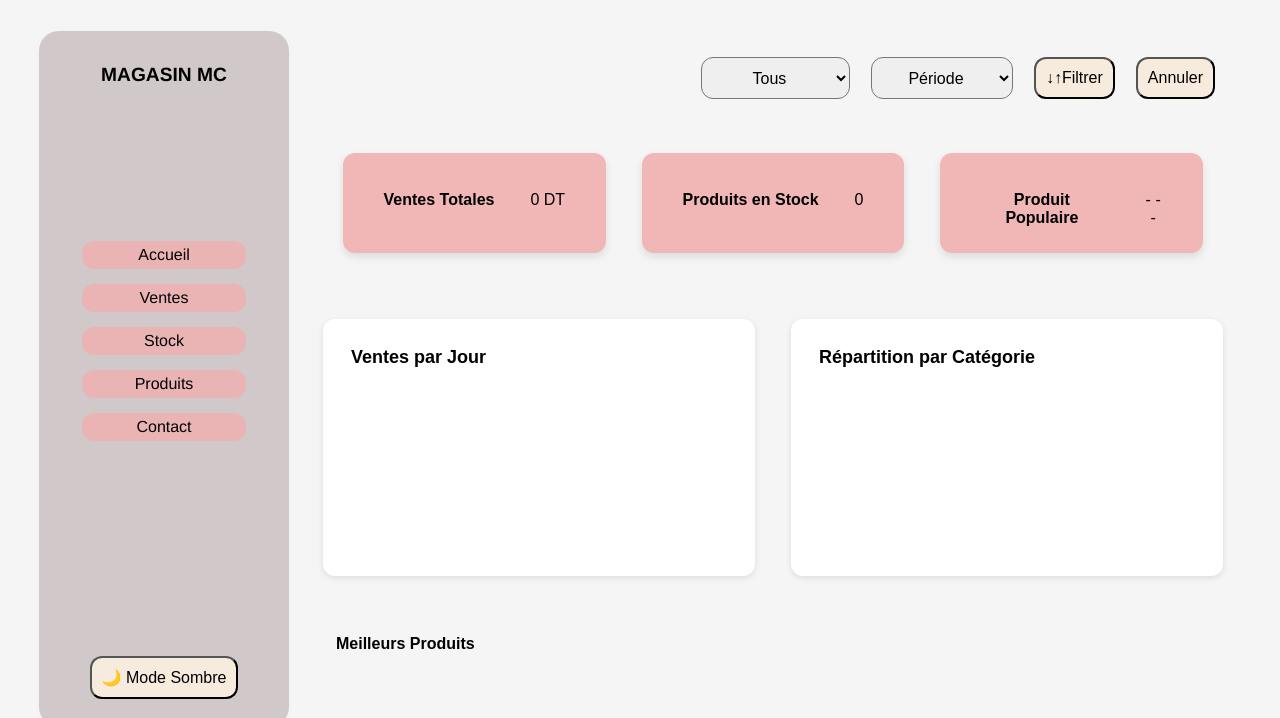
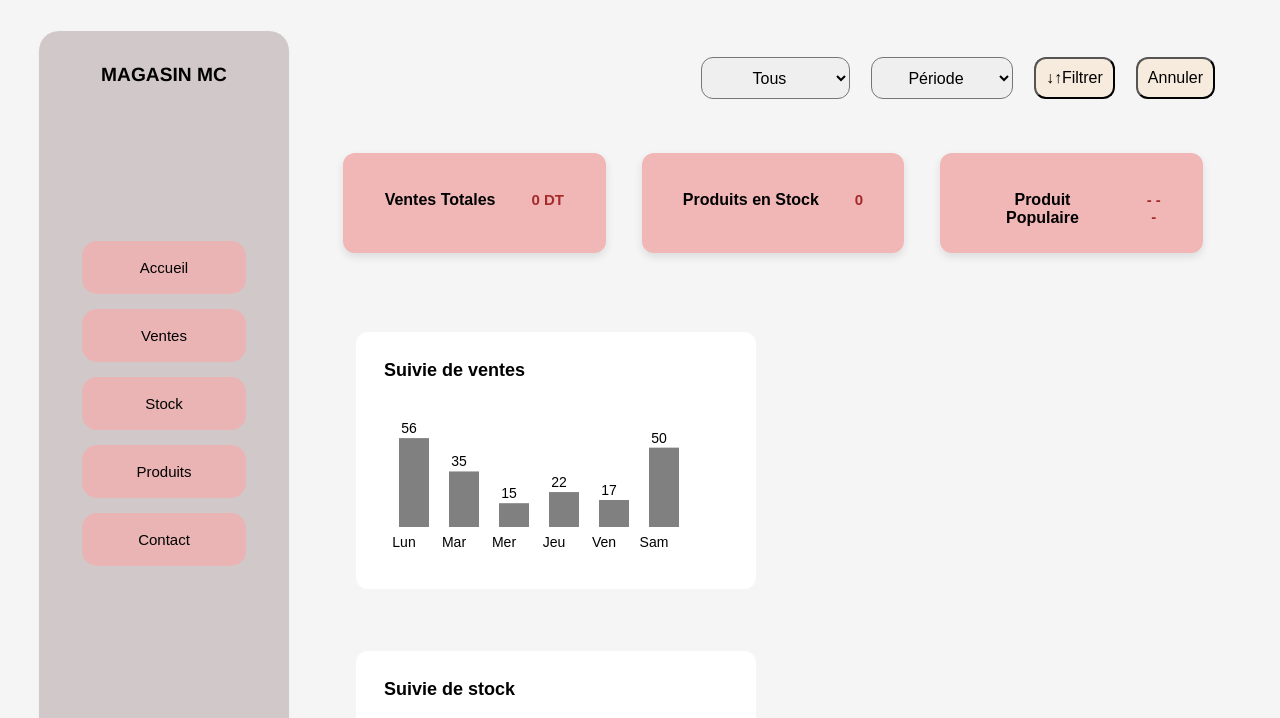
Before and after one commit to malakcherif/CherifMalak_DashboardMagasin, a plain HTML site: page index.html in a window 1280 px wide. Shown: the part 80-798 px from the top of the page. Drawn offline with Linux system fonts and the light colour scheme.

Commit message:
Commit 3 de projet

```diff
--- a/index.html
+++ b/index.html
@@ -64,12 +64,16 @@
             font-size: 0.9vw;
         }
         .grid .card, .class_ajoute {
-            max-width: 15vw; /* cartes rétrécissent */
+            max-width: 15vw;
         }
 
         .grid img, .class_ajoute img {
             height: auto;
             width: 100%;
+        }
+        .chartjs .box {
+            width: 100%;
+            height: auto;
         }
         .infos {
             justify-content: center;
@@ -121,16 +125,26 @@
         padding: 0;
     }
 
-    aside ul li {
+    aside ul li   {
         display: grid;
         gap: 10px;
         background-color: rgb(235, 180, 180);
-        border-radius: 12px;
+        border-radius:15px;
         margin: 15px ;
         font-family: 'Franklin Gothic Medium', 'Arial Narrow', Arial, sans-serif;
+
     }
-    aside ul li:hover {
+    aside ul li a{
+
+        text-decoration: none;
+        color: black;
+        background-color: rgb(235, 180, 180);
+
+    }
+
+    aside ul li :hover   {
         background-color: rgb(245, 211, 211);
+
     }
     aside button{
         margin-top: 200px;
@@ -152,6 +166,11 @@
         gap: 20px;
         flex-wrap: wrap;
         margin: 20px;
+    }
+    #card p{
+        color:brown;
+        font-size: 15px;
+        font-weight: 600;
     }
     .infos{
         display: flex;
@@ -257,15 +276,14 @@
         display: flex;
         gap: 20px;
         flex-wrap: wrap;
-        margin: 20px 0;
+        margin: 20px ;
     }
     .chartjs .box {
-        flex: 1;
-        min-width: 300px;
+        width: 400px;
+        height: auto;
         padding: 15px;
         background: white;
         border-radius: 12px;
-        box-shadow: 0 2px 6px rgba(0,0,0,0.1);
     }
 
 </style>
@@ -273,22 +291,23 @@
     <header>
       <h1>🛍️Dashboard - Magasin en Ligne🛍️</h1>
     </header>
+
     <div class="container">
         <aside >
             <h2>Magasin MC</h2>
             <ul>
-                <li >Accueil</li>
-                <li>Ventes</li>
-                <li>Stock</li>
-                <li>Produits</li>
-                <li>Contact</li>
+                <li><a href="#acceuil">Accueil</a></li>
+                <li><a href="#prod_vente">Ventes</a></li>
+                <li><a href="#prod_stock">Stock</a></li>
+                <li><a href="#prod">Produits</a></li>
+                <li><a href="#contact">Contact</a></li>
             </ul>
 
             <button id="toggleTheme">🌙 Mode Sombre</button>
         </aside>
 
         <main>
-                <div class="filtrage">
+            <div class="filtrage" id="acceuil">
                     <select id="category">
                         <option value="tous">Tous</option>
                         <option value="vetements" >Vêtements</option>
@@ -296,28 +315,30 @@
                         <option value="electro">Eléctroniques</option>
                         <option value="decor">Meubles maison</option>
                     </select>
+
+
                     <select id="period">
                         <option value="rien">Période</option>
                         <option value="1">Dernier mois </option>
                         <option value="3">3 derniers mois</option>
                         <option value="6">6 derniers mois</option>
                     </select>
+
                     <button id="start">↓↑Filtrer</button>
                     <button id="reset">Annuler</button>
             </div>
-
-
-
 
             <div id="card">
                 <div class="infos">
                     <h3>Ventes Totales</h3>
                     <p id="total">0 DT</p>
                 </div>
+
                 <div class="infos">
                     <h3>Produits en Stock</h3>
                     <p id="stock">0</p>
                 </div>
+
                 <div class="infos">
                     <h3>Produit Populaire</h3>
                     <p id="populaire">- - -</p>
@@ -325,25 +346,33 @@
             </div>
 
                 <div class="chartjs">
+                    <div id="prod_vente">
                         <div class="box">
-                    <h3>Ventes par Jour</h3>
+                            <h3>Suivie de ventes</h3>
                             <canvas id="venteChart"></canvas>
                         </div>
+                    </div>
 
+                    <div id="prod_stock">
                         <div class="box">
-                    <h3>Répartition par Catégorie</h3>
-                    <canvas id="categorieChart"></canvas>
+                            <h3>Suivie de stock</h3>
+                            <canvas id="stockChart"></canvas>
                         </div>
                     </div>
+
+                </div>
+
+                <div id="prod">
 
                     <div class="meilleur">
                         <h3>Meilleurs Produits</h3>
                         <div class="grid" id="top"></div>
                     </div>
+
                 </div>
         </main>
     </div>
-    <footer>
+    <footer id="contact">
         <h1>Pour signaler un probleme , voici le contact :</h1>
         <a href="malak.cherif@etudiant-fst.utm.tn">✉️ malak.cherif@etudiant-fst.utm.tn ✉️</a>
     </footer>
@@ -359,7 +388,7 @@
             }
         });
 
-        // les produitsa suivre
+        // les produits a suivre
         const produits = [
             { nom: "Set Tendance pour femme", category: "vetements", prix: 99.90, stock: 35, img: "https://cdn.pixabay.com/photo/2020/05/22/14/59/fashion-5205675_960_720.jpg" },
             { nom: "Costume Bleu pour Homme", category: "vetements", prix: 120.65, stock: 15, img: "https://cdn.pixabay.com/photo/2017/08/10/08/00/suit-2619784_640.jpg" },
@@ -373,18 +402,18 @@
 
         function calculVentesTotales(calcul) {
             let total = 0;
-            calcul.forEach(p => total += p.prix);
+            calcul.forEach(p => total =total + p.prix);
             return total.toFixed(2);
         }
 
         function calculStockTotal(calcul) {
             let total = 0;
-            calcul.forEach(p => total += p.stock);
+            calcul.forEach(p =>total =total + p.stock);
             return total;
         }
 
         function produitPopulaire(calcul) {
-            let max = calcul.reduce((a, b) => a.stock > b.stock ? a : b);
+            let max = calcul.reduce((a, b) => a.stock > b.stock ? a : b); //tcompari qui a stock plus eleve
             return max.nom;
         }
 
@@ -423,13 +452,55 @@
         const filterBtn = document.getElementById("start");
         const resetBtn = document.getElementById("reset");
 
-        // graphes
+        // graphe vente
+        function grapheVente(tab, xtab) {
+            const canvas = document.getElementById("venteChart");
+            const chart = canvas.getContext("2d");
+
+            chart.clearRect(0, 0, canvas.width, canvas.height);
+
+            const largeur = 30;
+            const space = 20;
+            let x = 15;
+
+            const max = Math.max(...tab);
+
+            chart.font = " 14px Arial";
+            chart.textAlign="center";
+
+
+            tab.forEach((val, i) => {
+                let h = (val / max) * 100;
+
+                chart.fillStyle = "grey";
+                chart.fillRect(x, canvas.height - h - 30, largeur, h);
+
+                chart.fillStyle = "black";
+                chart.fillText(val, x + 10, canvas.height - h - 35); // ecrire valeur fou9 l barre
+                chart.fillText(xtab[i], x + 5, canvas.height - 10); // ecrire texte taht l barre
+
+                x += largeur + space;
+            });
+        }
+
+        const venteJour = [56, 35, 15, 22, 17, 50, 63];
+        const xJour = ["Lun", "Mar", "Mer", "Jeu", "Ven", "Sam", "Dim"];
+
+        const venteSem = [74, 67, 45, 96];
+        const xSem = ["Sem-1", "Sem-2" ,"Sem-3" , "Sem-4"];
+
+        const venteMois3 = [320, 250, 160];
+        const xMois3 = ["M-3", "M-2", "M-1"];
+
+        const venteMois6 = [120, 250, 135, 150, 169, 210];
+        const xMois6 = ["M-6", "M-5", "M-4", "M-3", "M-2", "M-1"];
+
 
 
         // filtrage
         function filtrer() {
             let val_cat = category.value;
-
+            let val_period = period.value;
             let prod = produits;
 
             if (val_cat !== "tous") {
@@ -437,11 +508,22 @@
             }
             affichage(prod);
 
-
+            if (val_period == "1") {
+                grapheVente(venteSem, xSem);
+            }
+            else if (val_period == "3") {
+                grapheVente(venteMois3, xMois3);
+            }
+            else if (val_period == "6") {
+                grapheVente(venteMois6, xMois6);
+            }
+            else {
+                grapheVente(venteJour, xJour);
+            }
             }
 
         filterBtn.addEventListener("click", filtrer);
-
+        grapheVente(venteJour, xJour);
 
         //effacer filtrage
         function reset(){
@@ -452,6 +534,9 @@
             populaire.innerText="- - -";
             let top=document.getElementById("top");
             top.innerText="";
+            const canvas = document.getElementById("venteChart");
+            const chart = canvas.getContext("2d");
+            chart.clearRect(0, 0, canvas.width, canvas.height);
         }
         resetBtn.addEventListener('click', reset);
 
```
Lines whose indentation alone changed are shown as unchanged.
